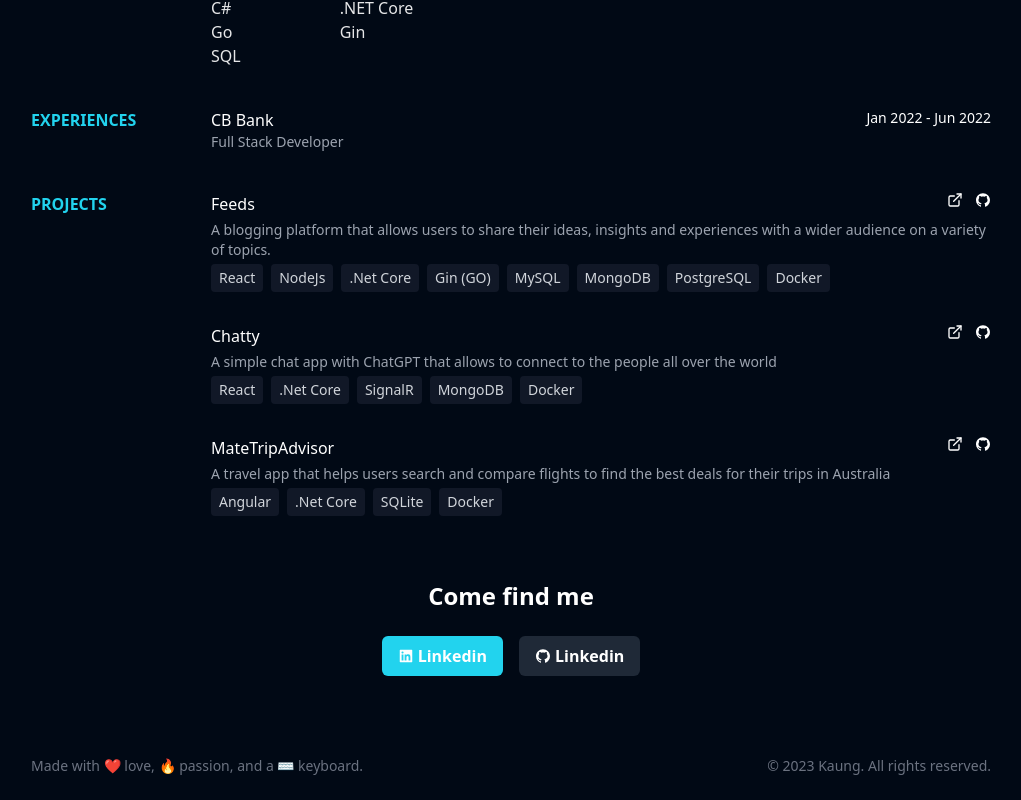
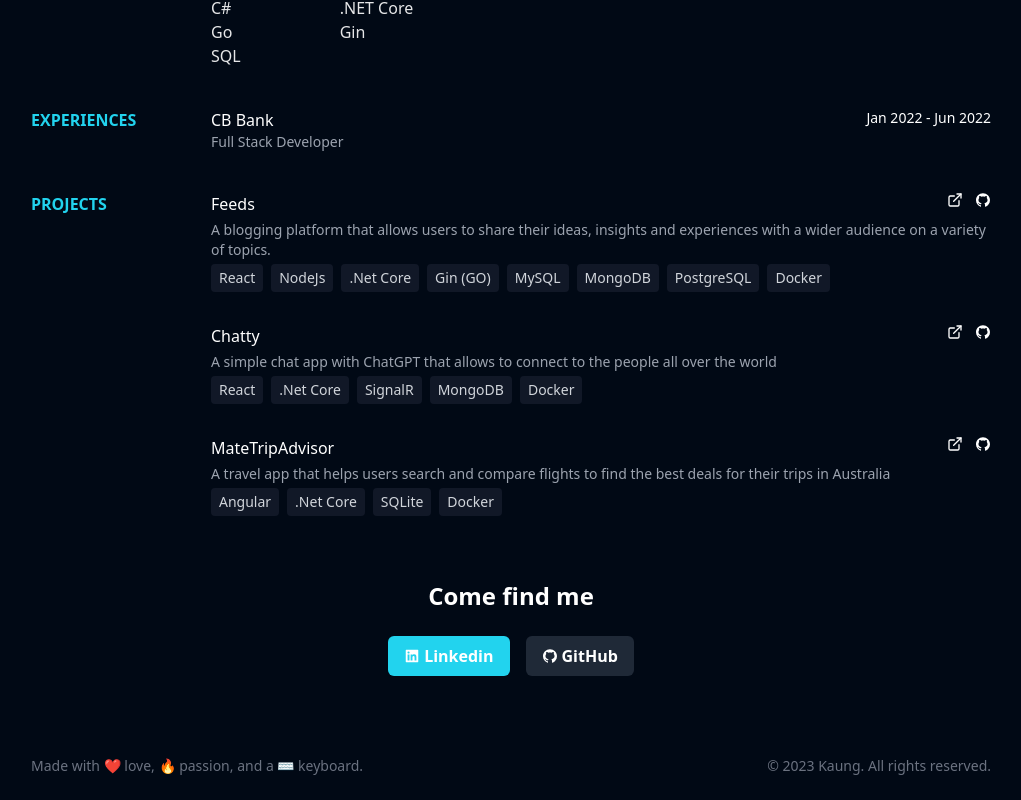
Before and after one commit to kkaung/portfolio, a Next.js app: page / in a window 1280 px wide. Shown: the part 572-1372 px from the top of the page, without its empty margins (129-1150 px from the left). Built offline with nearby package versions, Linux system fonts and the light colour scheme.

Commit message:
update links

```diff
--- a/src/components/Header.tsx
+++ b/src/components/Header.tsx
@@ -13,10 +13,12 @@ export default function Header() {
                 high-performance system using cutting-edge technologies.
             </p>
             <div className="mt-12 space-x-4">
-                <a className="btn-primary">👋 Contact Me</a>
+                <a className="btn-primary" href="mailto:example@gmail.com">
+                    👋 Contact Me
+                </a>
                 <a
                     className="btn-secondary"
-                    href="public/assets/files/myResume.pdf"
+                    href="https://firebasestorage.googleapis.com/v0/b/portfolio-40dfe.appspot.com/o/myResume.pdf?alt=media&token=cb7fad93-59de-4d15-8f7d-77ec15c86cd7"
                     download="kaung-resume.pdf"
                     type="application/pdf"
                 >
--- a/src/components/SocialsContainer.tsx
+++ b/src/components/SocialsContainer.tsx
@@ -18,7 +18,7 @@ export default function SocialsContainer() {
                     <Link href="">
                         <button className="px-4 flex items-center py-2 bg-gray-800 rounded-md font-semibold cursor-pointer transition hover:bg-gray-900">
                             <AiFillGithub />
-                            <span className="ml-1">Linkedin</span>
+                            <span className="ml-1">GitHub</span>
                         </button>
                     </Link>
                 </div>
```
